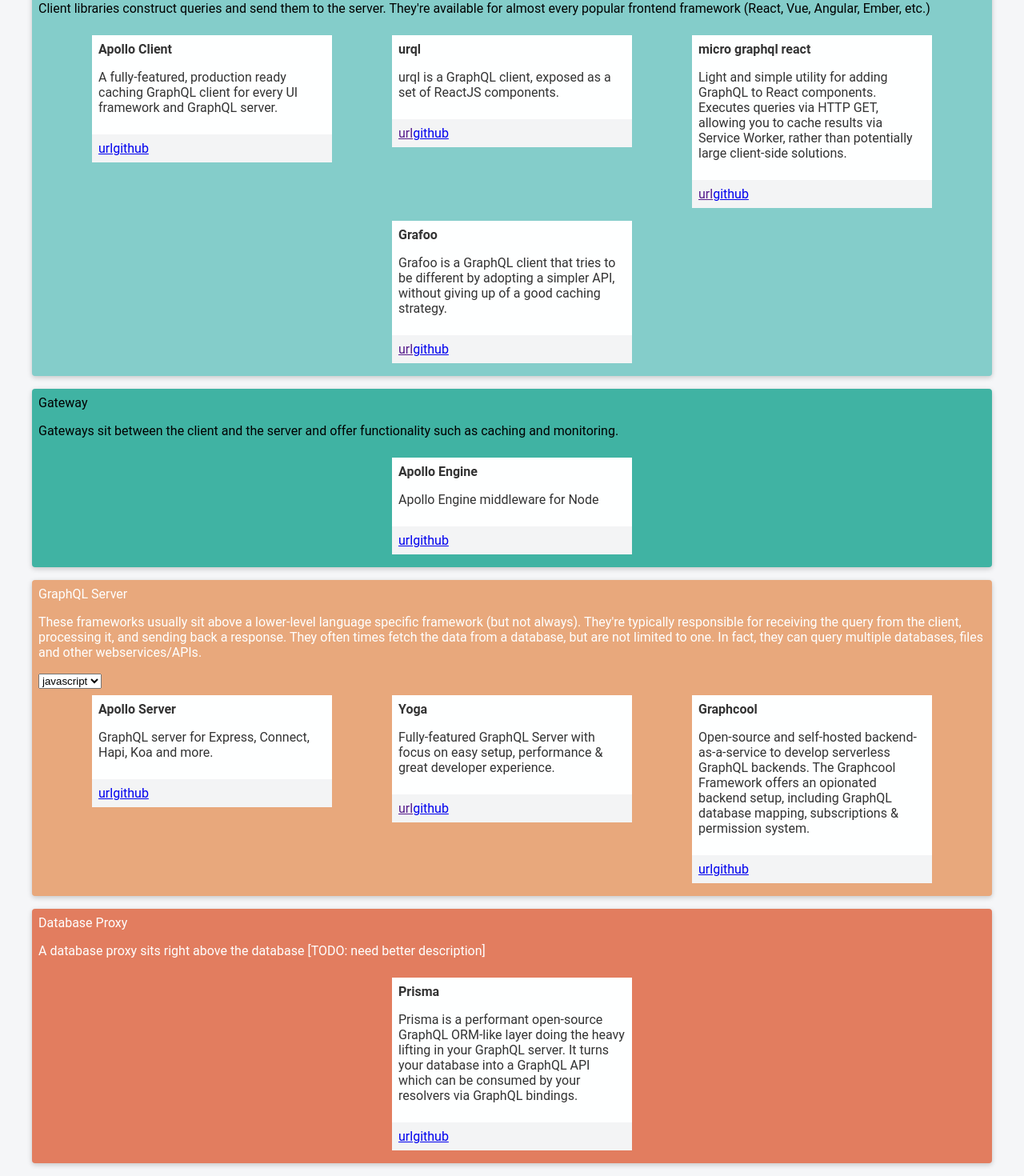
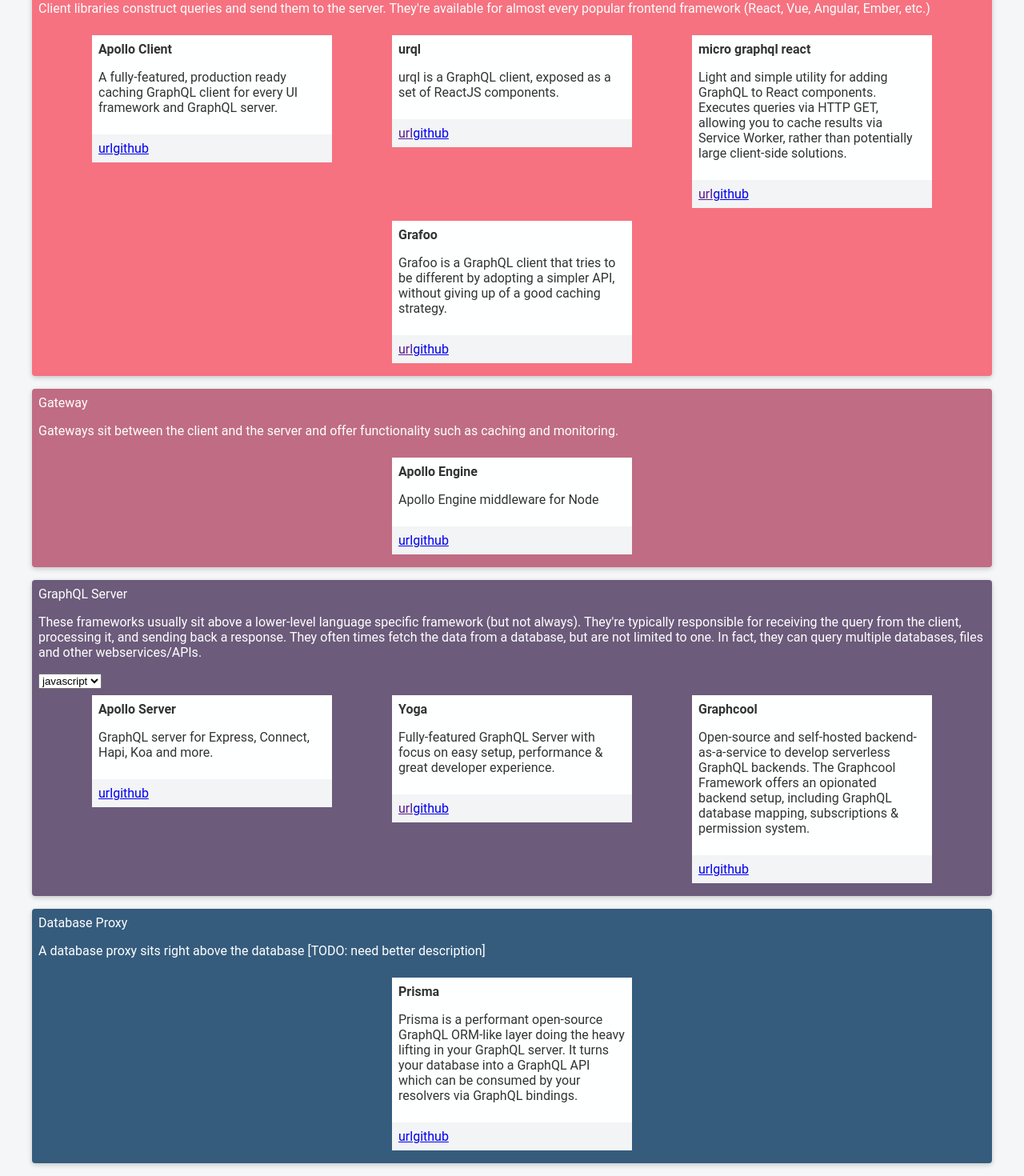
Before and after one commit to steven-mercatante/graphql-stack, a React (Create React App) app: page / in a window 1280 px wide. Shown: the part 120-1590 px from the top of the page at 80% size. Built offline with nearby package versions, Linux system fonts and the light colour scheme.

Commit message:
Playing with colors

```diff
--- a/src/App.css
+++ b/src/App.css
@@ -13,29 +13,28 @@
 
 .section p {
   margin-top: 0;
+  color: #feffff;
 }
 
 .section.client {
-  background-color: #84cdca;
+  /* background-color: #84cdca; */
+  background-color: #f67280;
 }
 
 .section.gateway {
-  background-color: #40b3a3;
+  /* background-color: #40b3a3; */
+  background-color: #c06c84;
 }
 
 .section.graphqlServer {
-  background-color: #e8a87c;
-  color: #feffff;
-}
-
-.section.server {
-  background-color: #c38d9d;
-  color: #feffff;
+  /* background-color: #e8a87c; */
+  background-color: #6c5b7b;
 }
 
 .section.dbProxy {
-  background-color: #e27d5f;
-  color: #feffff;
+  /* background-color: #e27d5f; */
+  background-color: #355c7d;
+  /* color: #feffff; */
 }
 
 .tools {
@@ -57,9 +56,12 @@
   /* flex-direction: column; */
 }
 
+.tool p {
+  color: #333;
+}
+
 .tool .main {
   background-color: #feffff;
-  color: #333;
   /* height: 100%; */
   padding: 0.5rem;
 }
--- a/src/components/Tool.js
+++ b/src/components/Tool.js
@@ -4,7 +4,6 @@
   render() {
     const { name, description, url, github } = this.props.data;
     return (
-      <a className="round">
       <div className="tool">
         <div className="main">
           <p className="name">{name}</p>
@@ -21,7 +20,6 @@
           </ul>
         </div>
       </div>
-      </a>
     );
   }
 }
```
Lines whose indentation alone changed are shown as unchanged.
